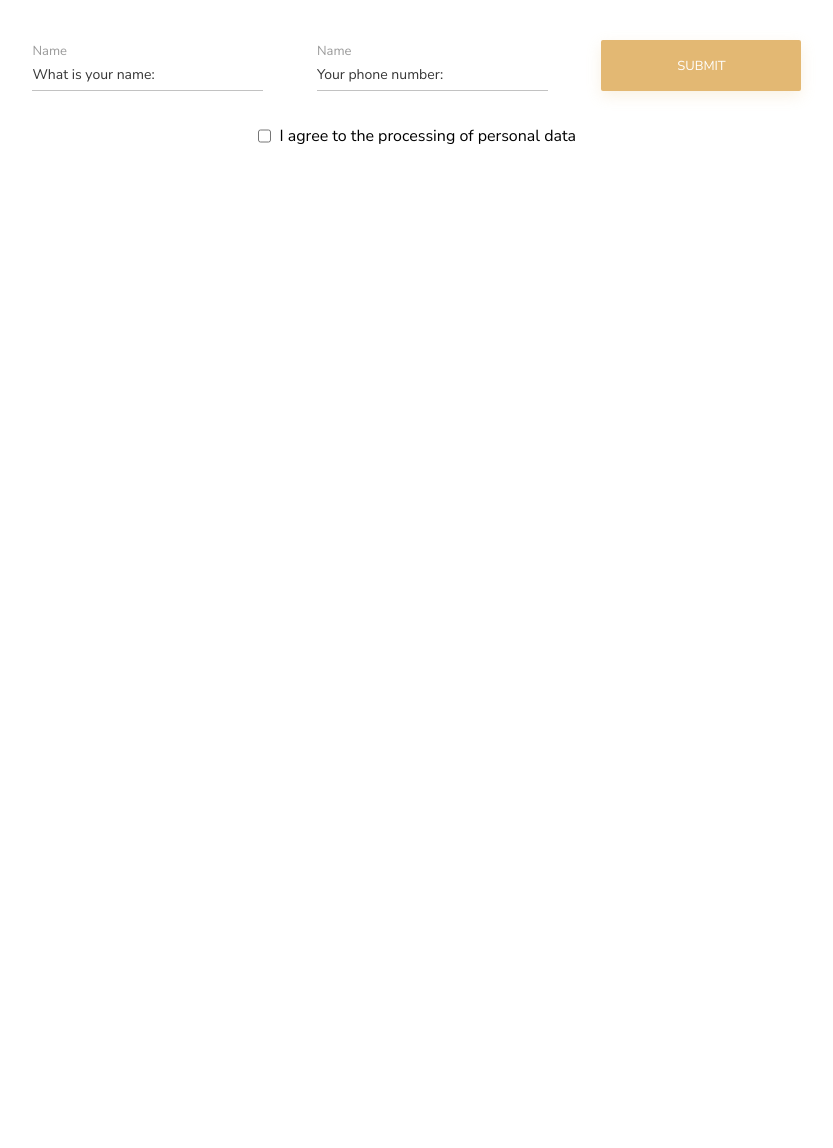
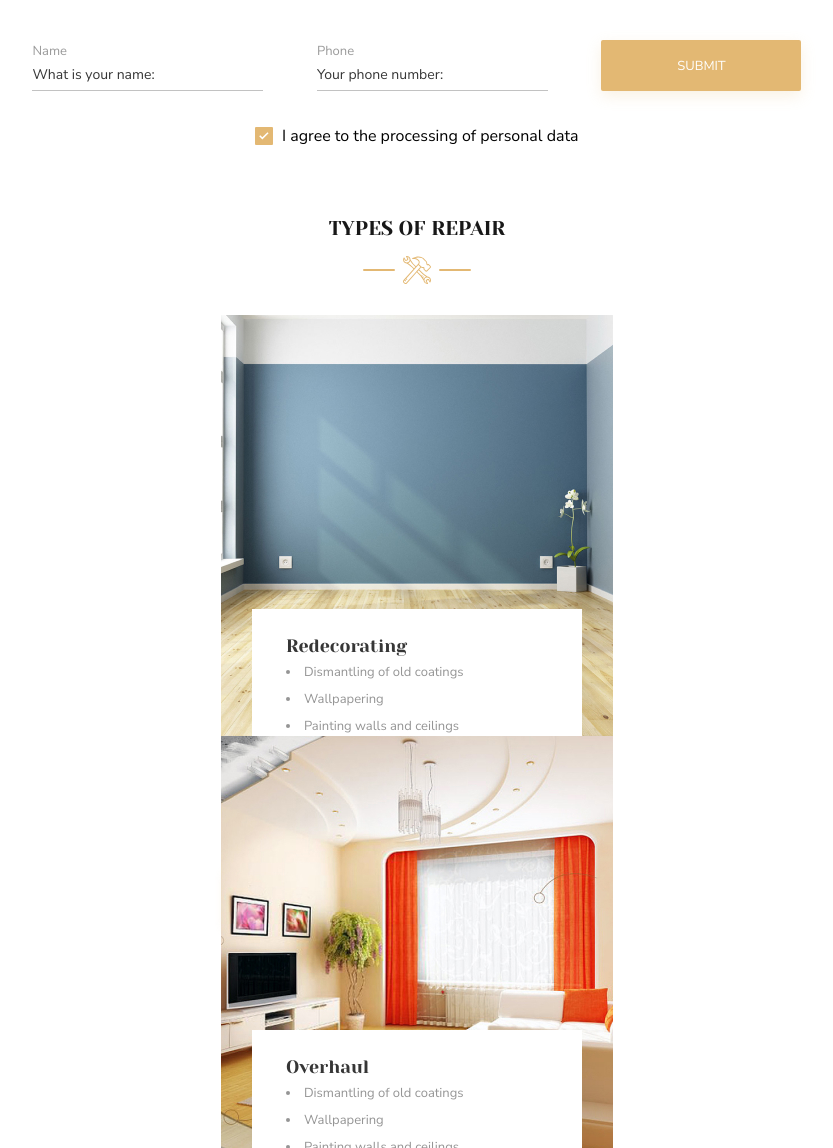
Before and after one commit to w01z/repair, a plain HTML site: page index.html in a window 1280 px wide. Shown: the part 2380-3528 px from the top of the page, without its empty margins (223-1056 px from the left). Before the commit the page ends 2638 px from the top, so only its background shows below. Drawn offline with Linux system fonts and the light colour scheme.

Commit message:
added section_4

```diff
--- a/css/styles.css
+++ b/css/styles.css
@@ -89,6 +89,8 @@ header {
     line-height: 15px;
     text-align: center;
     text-transform: uppercase;
+    outline: none;
+    cursor: pointer;
 }
 
 .section_1 {
@@ -262,6 +264,8 @@ header {
 
 .slider button:nth-child(n+2):nth-child(-n+4):hover {
     background: #FFFFFF;
+    cursor: pointer;
+    outline: none;
 }
 
 .slider button:first-child {
@@ -271,6 +275,8 @@ header {
     padding: 0;
     border: none;
     background: url(../images/left_arrow.svg);
+    cursor: pointer;
+    outline: none;
 }
 
 .slider button:last-child {
@@ -280,11 +286,13 @@ header {
     padding: 0;
     border: none;
     background: url(../images/right_arrow.svg);
+    cursor: pointer;
+    outline: none;
 }
 
 .section_3 {
     margin-top: -300px;
-    height: 1074px;
+    height: 1031px;
 }
 
 .box_section_3 {
@@ -328,6 +336,7 @@ header {
     margin: 0px auto 62.5px;
     justify-content: center;
     align-items: center;
+
 }
 
 .player button {
@@ -341,6 +350,8 @@ header {
     display: flex;
     justify-content: center;
     padding-left: 6px;
+    cursor: pointer;
+    outline: none;
 }
 
 .box_section_3 p {
@@ -373,7 +384,7 @@ header {
     margin-bottom: 33.24px;
 }
 
-.lab {
+.lab1 {
     display: flex;
     flex-direction: column;
     font-size: 13px;
@@ -395,24 +406,55 @@ input::-webkit-input-placeholder {
     color: #363636;
 }
 
-.lab::before {
+.lab1::before {
     content: "Name";
     margin-bottom: 4px;
 }
 
-.lab::after {
+.lab2::before {
+    content: "Phone";
+    margin-bottom: 4px;
+}
+
+.lab1::after {
     border-bottom: 1px solid rgba(54, 54, 54, 0.3);
     content: "";
     margin-top: 7px;
 }
 
-.checkbox {
-    margin-right: 8.62px;
+.checkbox1 {
+    display: flex;
+    justify-content: center;
 }
 
-.lacheck {
+.checkbox12 {
     display: flex;
-    justify-content: center;
+    align-items: center;
+    position: relative;
+}
+
+/*TODO привязать отображение по состоянию checked*/
+.checkbox1 input {
+    display: none;
+}
+
+.checkbox1 div::before {
+    content: "";
+    background: #E3B873;
+    border-radius: 1px;
+    height: 18px;
+    width: 18px;
+}
+
+.checkbox1 div::after {
+    content: url('../images/V_check.svg');
+    left: 4px;
+    top: -1px;
+    position: absolute;
+}
+
+.source {
+    margin-left: 8.62px;
 }
 
 .button__send {
@@ -422,3 +464,92 @@ input::-webkit-input-placeholder {
     font-size: 13px;
     line-height: 27px;
 }
+
+.section_4 {
+    height: 733px;
+}
+
+.box_section_4 {
+    flex-direction: column;
+    padding: 0px 134.55px 0px 134.45px;
+    align-items: center;
+}
+
+.section_4 h3 {
+    font-family: Yeseva One;
+    font-style: normal;
+    font-weight: normal;
+    font-size: 20px;
+    line-height: 28px;
+    text-align: center;
+    text-transform: uppercase;
+    color: #181818;
+}
+
+.redecor {
+    background: url('../images/types_1.jpg');
+    width: 392px;
+    height: 421px;
+}
+
+.overhau {
+    background: url('../images/types_2.jpg');
+    width: 392px;
+    height: 421px;
+}
+
+.designer_repair {
+    background: url('../images/types_3.jpg');
+    width: 392px;
+    height: 421px;
+}
+
+.h_redecor,
+.h_overhau,
+.h_designer_repair {
+    font-family: Yeseva One;
+    font-style: normal;
+    font-weight: normal;
+    font-size: 18px;
+    line-height: 25px;
+    color: #363636;
+    margin: 294px 31px 0px 31px;
+    background: #FFFFFF;
+    box-shadow: 10px 10px 20px rgba(0, 0, 0, 0.03);
+    padding: 25px 0px 0px 34px;
+    height: 286px;
+}
+
+.ul_redecor,
+.ul_overhau,
+.ul_designer_repair {
+    font-family: Nunito Sans;
+    font-style: normal;
+    font-weight: normal;
+    font-size: 13px;
+    line-height: 27px;
+    color: #959595;
+    margin-left: 0px;
+    padding-left: 0px;
+    list-style-position: inside
+}
+
+.price_redecor,
+.price_overhau,
+.price_designer_repair {
+    background: #E3B873;
+    box-shadow: 5px 5px 10px rgba(227, 184, 115, 0.3);
+    font-family: Yeseva One;
+    font-style: normal;
+    font-weight: normal;
+    font-size: 18px;
+    line-height: 25px;
+    text-transform: uppercase;
+    color: #FFFFFF;
+    width: 228px;
+    height: 54px;
+    display: flex;
+    justify-content: center;
+    align-items: center;
+    margin-top: -26px;
+}
--- a/index.html
+++ b/index.html
@@ -104,15 +104,68 @@
                     below and you will receive a link to the broadcast.</p>
                 <form action="">
                     <div class="call input_box">
-                        <label class="lab"><input type="text" name="name" pattern="[A-Za-zА-Яа-яЁё]" placeholder="What is your name:" class="input"></label>
-                        <label class="lab"><input type="text" name="phone" pattern="+7-[0-9]{3}-[0-9]{3}-[0-9]{2}-[0-9]{2}" placeholder="Your phone number:"
-                                class="input"></label>
+                        <label class="lab1"><input type="text" name="name" pattern="[A-Za-zА-Яа-яЁё]" placeholder="What is your name:" class="input"></label>
+                        <label class="lab1 lab2"><input type="text" name="phone" pattern="+7-[0-9]{3}-[0-9]{3}-[0-9]{2}-[0-9]{2}"
+                                placeholder="Your phone number:" class="input"></label>
                         <button class="button button__send">Submit</button>
                     </div>
-                    <div>
-                        <label class="lacheck"><input type="checkbox" class="checkbox">I agree to the processing of personal data</label>
+                    <div class="checkbox1">
+                        <label>
+                            <input type="checkbox">
+                            <div class="checkbox12"><span class="source">I agree to the processing of personal data</span></div>
+                        </label>
                     </div>
                 </form>
+            </div>
+        </section>
+        <section class="section_4">
+            <div class="box box_section_4">
+                <h3>types of repair</h3>
+                <div class="camera flex">
+                    <img src="images/tools.svg" alt="tools">
+                </div>
+                <div class="redecor">
+                    <div class="h_redecor">Redecorating
+                        <ul class="ul_redecor">
+                            <li>Dismantling of old coatings</li>
+                            <li>Wallpapering</li>
+                            <li>Painting walls and ceilings</li>
+                            <li>Laying flooring</li>
+                            <li>Replacing plumbing</li>
+                            <li>Replacing sockets and switches</li>
+                            <li>Replacing doors</li>
+                        </ul>
+                    </div>
+                    <div class="price_redecor">from 900 rub / m2</div>
+                </div>
+                <div class="overhau">
+                    <div class="h_overhau">Overhaul
+                        <ul class="ul_overhau">
+                            <li>Dismantling of old coatings</li>
+                            <li>Wallpapering</li>
+                            <li>Painting walls and ceilings</li>
+                            <li>Laying flooring</li>
+                            <li>Replacing plumbing</li>
+                            <li>Replacing sockets and switches</li>
+                            <li>Replacing doors</li>
+                        </ul>
+                    </div>
+                    <div class="price_overhau">from 1800 rub / m2</div>
+                </div>
+                <div class="designer_repair">
+                    <div class="h_designer_repair">Designer Repair
+                        <ul class="ul_designer_repair">
+                            <li>Dismantling of old coatings</li>
+                            <li>Wallpapering</li>
+                            <li>Painting walls and ceilings</li>
+                            <li>Laying flooring</li>
+                            <li>Replacing plumbing</li>
+                            <li>Replacing sockets and switches</li>
+                            <li>Replacing doors</li>
+                        </ul>
+                    </div>
+                    <div class="price_designer_repair">from 4000 rub / m2</div>
+                </div>
             </div>
         </section>
     </main>
```
Also changed, not shown: images/V_check.svg (added), images/_vk.svg (added), images/tools.svg (added), images/types_1.jpg (added), images/types_2.jpg (added), images/types_3.jpg (added).
